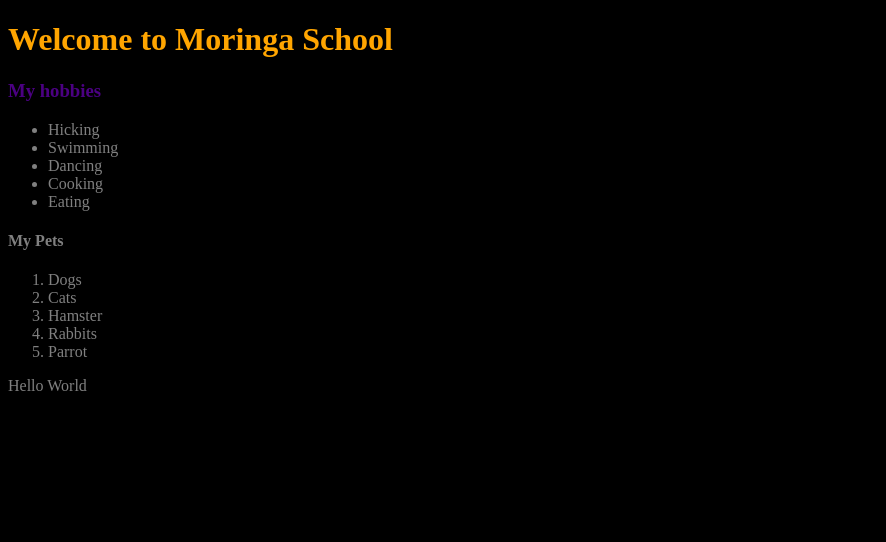
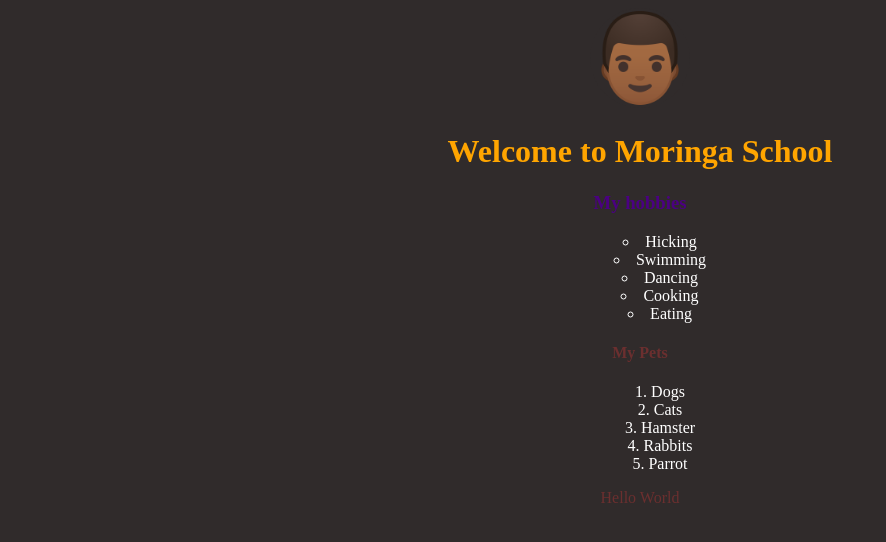
Before and after one commit to SebastianO6/example, a plain HTML site: page index.html in a window 1280 px wide. Shown: the whole page, without its empty margins (0-886 px from the left). Drawn offline with Linux system fonts and the light colour scheme; files whose address does not match are found by name.

Commit message:
added new changes

```diff
--- a/css/style.css
+++ b/css/style.css
@@ -1,6 +1,7 @@
 * {
-    color: grey;
-    background-color: black;
+    color: rgb(107, 47, 47);
+    background-color: rgb(48, 43, 43);
+    text-align: center;
 }
 h1 {
     color: orange;
@@ -8,3 +9,19 @@
 h3 {
     color: indigo;
 }
+ul>li {
+    color: white;
+    list-style-type: circle;
+    list-style-position: inside;
+}
+ol>li {
+    color: rgb(255, 255, 255);
+    list-style-type: number;
+    list-style-position: inside;
+    text-align: center;
+}
+img {
+    height: 100px;
+    width: 100px;
+    border-radius: 50%;
+}
--- a/index.html
+++ b/index.html
@@ -7,6 +7,9 @@
     <link rel="stylesheet" href="css/style.css">
 </head>
 <body>
+    <div>
+        <img src="/home/bill-sebastian/Downloads/Google-Noto-Emoji-People-Face-10156-man-medium-dark-skin-tone.512.png" alt="Sebastian">
+    </div>
     <h1>Welcome to Moringa School</h1>
     <h3>My hobbies</h3>
     <ul>
```
Also changed, not shown: images/Google-Noto-Emoji-People-Face-10156-man-medium-dark-skin-tone.512.png (added).
